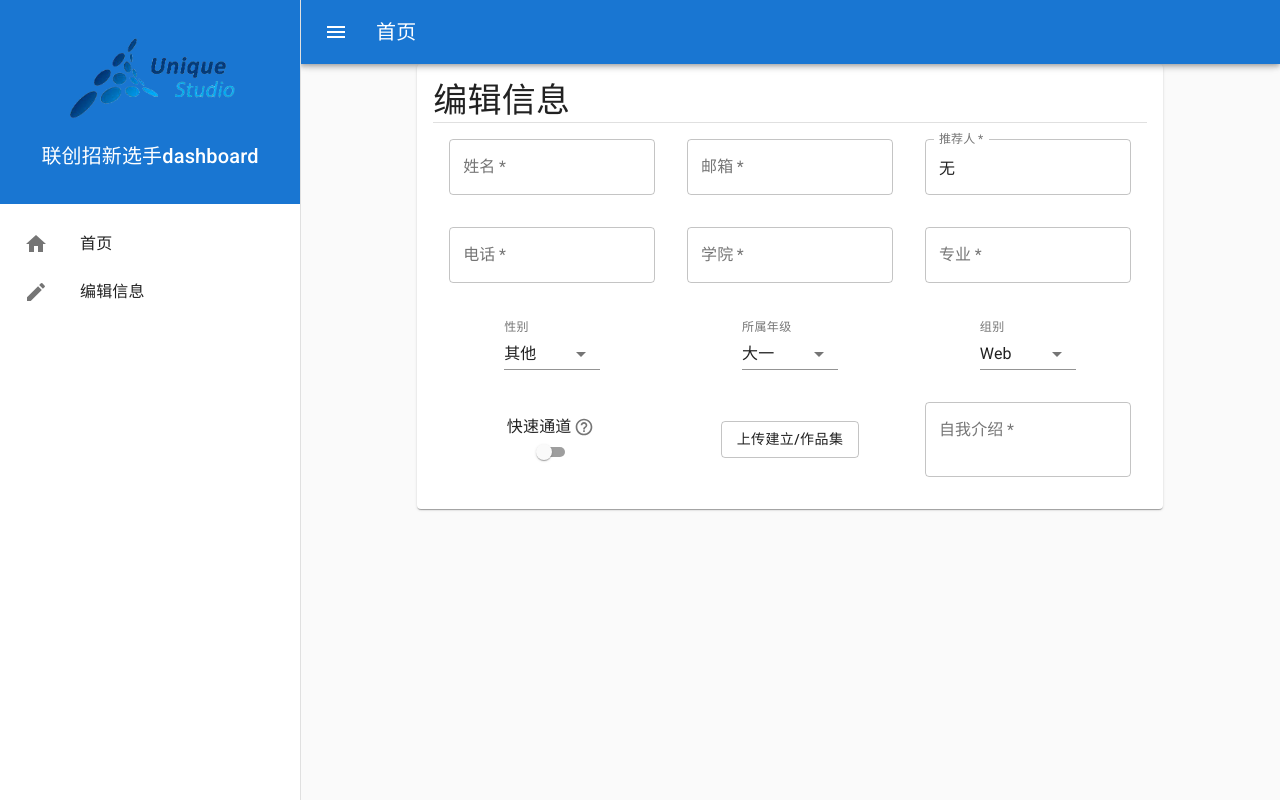
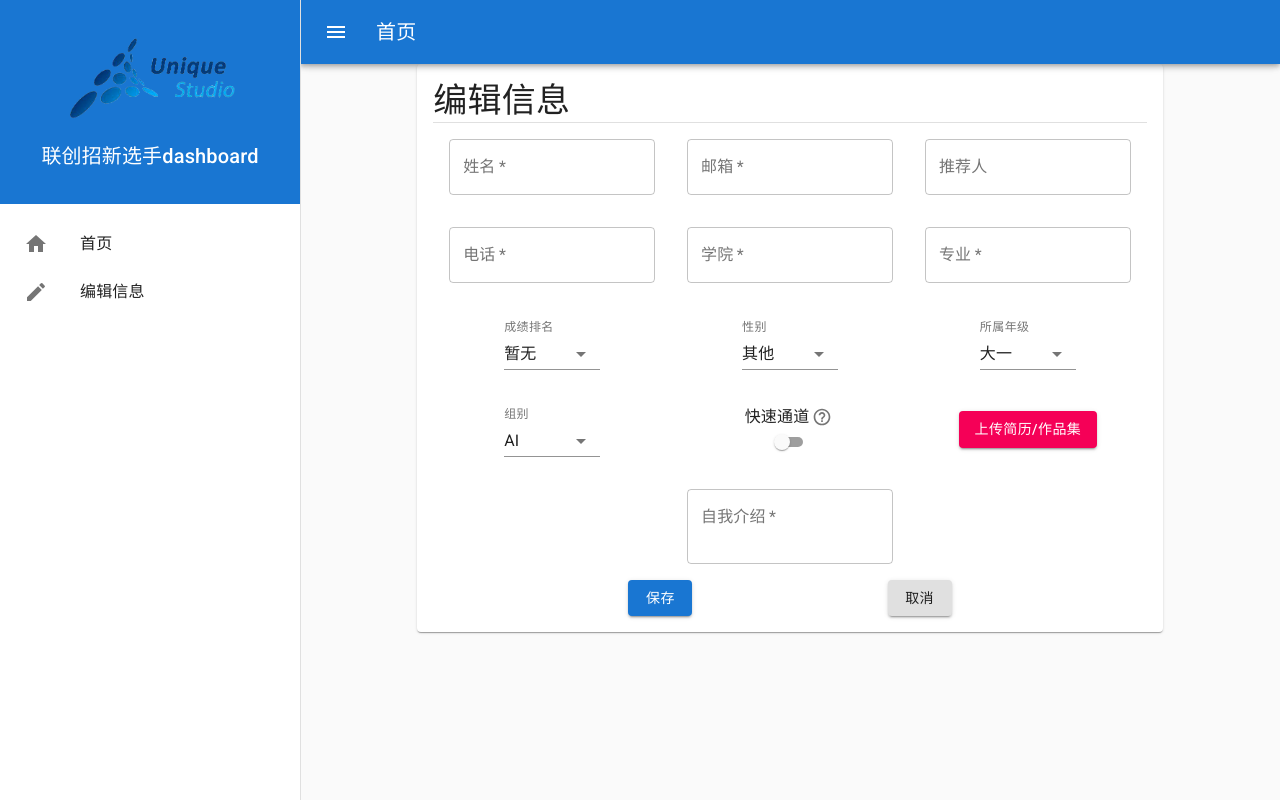
Before and after one commit to UniqueStudio/UniqueRecruitmentCandidateDashboard, a Next.js app: page /edit in a window 1280 px wide. Built offline with nearby package versions, Linux system fonts and the light colour scheme.

Commit message:
feat(edit): finish most of form in edit page

```diff
--- a/src/pages/edit.tsx
+++ b/src/pages/edit.tsx
@@ -17,15 +17,17 @@ import {
 } from '@material-ui/core';
 import { makeStyles } from '@material-ui/core/styles';
 import { HelpOutline } from '@material-ui/icons';
-import { ChangeEvent, useState, useCallback } from 'react';
+import { ChangeEvent, FormEventHandler, useState, useCallback } from 'react';
 import clsx from 'clsx';
 
-import { GROUPS, GRADES, GENDERS } from 'config/consts';
+import { GROUPS, GRADES, GENDERS, RANKS } from 'config/consts';
 import { useAppDispatch } from 'store';
 import { showSnackbar } from 'store/component';
+import { submitCandidateForm } from 'services';
 
 import type { Breakpoint } from '@material-ui/core/styles/createBreakpoints';
 import type { NextPage } from 'next';
+import type { CandidateForm } from 'config/types';
 
 const useStyle = makeStyles((theme) => ({
   center: {
@@ -67,17 +69,15 @@ const grid: Partial<Record<Breakpoint, boolean | GridSize>> = {
   md: 4,
 };
 
-enum SelectKeys {
-  sex = 'sex', // 性别
-  group = 'group', // 组别
-  grade = 'grade', // 年级
-}
-type SelectData = {
-  [key in SelectKeys]?: unknown;
-};
+type InputKeys = keyof CandidateForm;
 
 const Edit: NextPage = () => {
-  const data: any = {};
+  const data: any = {
+    group: 'ai',
+    gender: 0,
+    rank: 0,
+    grade: 0,
+  };
   const dispatch = useAppDispatch();
   const classes = useStyle();
   const [anchorEl, setAnchorEl] = useState<HTMLElement | null>(null); // popover
@@ -89,12 +89,17 @@ const Edit: NextPage = () => {
     setAnchorEl(null);
   };
 
-  const [file, setFile] = useState<File | null>(null);
-  const [selectValue, setSelectValue] = useState<SelectData>({});
+  const [resume, setResume] = useState<File | null>(null);
+  const [isQuick, setIsQuick] = useState(false);
+  const [inputValue, setInputValue] = useState<CandidateForm>(data);
 
-  const handleSelect = useCallback(
-    (id: SelectKeys) => (e: ChangeEvent<{ name?: string; value: unknown }>) => {
-      setSelectValue((prev) => ({ ...prev, [id]: e.target.value }));
+  const handleIsQuick = useCallback(() => {
+    setIsQuick((prev) => !prev);
+  }, []);
+
+  const handleInput = useCallback(
+    (id: InputKeys) => (e: ChangeEvent<{ name?: string; value: unknown }>) => {
+      setInputValue((prev) => ({ ...prev, [id]: e.target.value }));
     },
     [],
   );
@@ -103,13 +108,28 @@ const Edit: NextPage = () => {
     if (!files) {
       return dispatch(showSnackbar({ message: '你没有上传任何文件', type: 'warning' }));
     }
-    const file = files[0];
-    if (file.size > 1024 * 1024 * 100) {
+    const resume = files[0];
+    if (resume.size > 1024 * 1024 * 100) {
       return dispatch(showSnackbar({ message: '文件大小必须小于100MB', type: 'warning' }));
     }
 
-    setFile(file);
+    setResume(resume);
   }, []);
+
+  const handleSubmit: FormEventHandler = async (event) => {
+    event.preventDefault();
+    try {
+      const { type, message } = await submitCandidateForm({ ...inputValue, isQuick, resume: resume ?? '' });
+
+      if (type !== 'success') {
+        return dispatch(showSnackbar({ type, message }));
+      }
+
+      return dispatch(showSnackbar({ type: 'success', message: '修改成功' }));
+    } catch (error) {
+      dispatch(showSnackbar({ type: 'error', message: '网络错误' }));
+    }
+  };
 
   const popOpen = Boolean(anchorEl);
 
@@ -143,6 +163,7 @@ const Edit: NextPage = () => {
       <Card className={classes.card}>
         <Typography variant='h4'>编辑信息</Typography>
         <Divider />
+        <form onSubmit={handleSubmit}>
           <Grid container justify='space-evenly' direction='row'>
             <Grid item className={clsx(classes.item, classes.center)} {...grid}>
               <TextField
@@ -150,7 +171,8 @@ const Edit: NextPage = () => {
                 label='姓名'
                 variant='outlined'
                 className={classes.input}
-              defaultValue={data.name || ''}
+                value={inputValue.name || ''}
+                onChange={handleInput('name')}
               />
             </Grid>
             <Grid item className={clsx(classes.item, classes.center)} {...grid}>
@@ -159,16 +181,17 @@ const Edit: NextPage = () => {
                 label='邮箱'
                 variant='outlined'
                 className={classes.input}
-              defaultValue={data.email || ''}
+                value={inputValue.mail || ''}
+                onChange={handleInput('mail')}
               />
             </Grid>
             <Grid item className={clsx(classes.item, classes.center)} {...grid}>
               <TextField
-              required
                 label='推荐人'
                 variant='outlined'
                 className={classes.input}
-              defaultValue={data.recommend || '无'}
+                value={inputValue.referrer || ''}
+                onChange={handleInput('referrer')}
               />
             </Grid>
             <Grid item className={clsx(classes.item, classes.center)} {...grid}>
@@ -177,7 +200,8 @@ const Edit: NextPage = () => {
                 label='电话'
                 className={classes.input}
                 variant='outlined'
-              defaultValue={data.phone || ''}
+                value={inputValue.phone || ''}
+                onChange={handleInput('phone')}
               />
             </Grid>
             <Grid item className={clsx(classes.item, classes.center)} {...grid}>
@@ -187,7 +211,8 @@ const Edit: NextPage = () => {
                 label='学院'
                 className={classes.input}
                 variant='outlined'
-              defaultValue={data.institude || ''}
+                value={inputValue.institute || ''}
+                onChange={handleInput('institute')}
               />
             </Grid>
             <Grid item className={clsx(classes.item, classes.center)} {...grid}>
@@ -197,15 +222,28 @@ const Edit: NextPage = () => {
                 label='专业'
                 className={classes.input}
                 variant='outlined'
-              defaultValue={data.institude || ''}
+                value={inputValue.major || ''}
+                onChange={handleInput('major')}
               />
             </Grid>
             <Grid item className={clsx(classes.item, classes.center)} {...grid}>
               <FormControl className={clsx(classes.input, classes.select)}>
+                <FormHelperText>成绩排名</FormHelperText>
+                <NativeSelect variant='outlined' value={inputValue.rank || 0} onChange={handleInput('rank')}>
+                  {RANKS.map((rank, index) => (
+                    <option value={index} key={rank}>
+                      {rank}
+                    </option>
+                  ))}
+                </NativeSelect>
+              </FormControl>
+            </Grid>
+            <Grid item className={clsx(classes.item, classes.center)} {...grid}>
+              <FormControl className={clsx(classes.input, classes.select)}>
                 <FormHelperText>性别</FormHelperText>
-              <NativeSelect variant='outlined' value={selectValue.sex} onChange={handleSelect(SelectKeys.sex)}>
-                {GENDERS.map((gender) => (
-                  <option value={gender} key={gender}>
+                <NativeSelect variant='outlined' value={inputValue.gender || 0} onChange={handleInput('gender')}>
+                  {GENDERS.map((gender, index) => (
+                    <option value={index} key={gender}>
                       {gender}
                     </option>
                   ))}
@@ -215,9 +253,9 @@ const Edit: NextPage = () => {
             <Grid item className={clsx(classes.item, classes.center)} {...grid}>
               <FormControl className={clsx(classes.input, classes.select)}>
                 <FormHelperText>所属年级</FormHelperText>
-              <NativeSelect variant='outlined' value={selectValue.grade} onChange={handleSelect(SelectKeys.grade)}>
-                {GRADES.map((grade) => (
-                  <option value={grade} key={grade}>
+                <NativeSelect variant='outlined' value={inputValue.grade || 0} onChange={handleInput('grade')}>
+                  {GRADES.map((grade, index) => (
+                    <option value={index} key={grade}>
                       {grade}
                     </option>
                   ))}
@@ -227,9 +265,9 @@ const Edit: NextPage = () => {
             <Grid item className={clsx(classes.item, classes.center)} {...grid}>
               <FormControl className={clsx(classes.input, classes.select)}>
                 <FormHelperText>组别</FormHelperText>
-              <NativeSelect variant='outlined' value={selectValue.group} onChange={handleSelect(SelectKeys.group)}>
+                <NativeSelect variant='outlined' value={inputValue.group || 'web'} onChange={handleInput('group')}>
                   {GROUPS.map((group) => (
-                  <option value={group} key={group}>
+                    <option value={group.toLowerCase()} key={group}>
                       {group}
                     </option>
                   ))}
@@ -239,7 +277,9 @@ const Edit: NextPage = () => {
             <Grid item className={clsx(classes.item, classes.center)} {...grid}>
               <FormControlLabel
                 className={classes.center}
-              control={<Switch inputProps={{ name: 'isQuick' }} size='small' />}
+                control={
+                  <Switch inputProps={{ name: 'isQuick' }} size='small' checked={isQuick} onChange={handleIsQuick} />
+                }
                 label={
                   <div className={classes.center}>
                     <span>快速通道</span>
@@ -253,8 +293,8 @@ const Edit: NextPage = () => {
               />
             </Grid>
             <Grid item className={clsx(classes.item, classes.center)} {...grid}>
-            <Button variant='outlined' component='label'>
-              上传建立/作品集
+              <Button variant='contained' component='label' color='secondary'>
+                上传简历/作品集
                 <input id='resume' name='resume' type='file' hidden onChange={handleFile} />
               </Button>
             </Grid>
@@ -267,10 +307,22 @@ const Edit: NextPage = () => {
                 label='自我介绍'
                 className={classes.input}
                 variant='outlined'
-              defaultValue={data.intro || ''}
+                value={inputValue.intro || ''}
+                onChange={handleInput('intro')}
               />
             </Grid>
           </Grid>
+          <Grid container justify='space-evenly'>
+            <Grid item>
+              <Button variant='contained' color='primary' type='submit'>
+                保存
+              </Button>
+            </Grid>
+            <Grid item>
+              <Button variant='contained'>取消</Button>
+            </Grid>
+          </Grid>
+        </form>
       </Card>
     </Container>
   );
```
Lines whose indentation alone changed are shown as unchanged.
